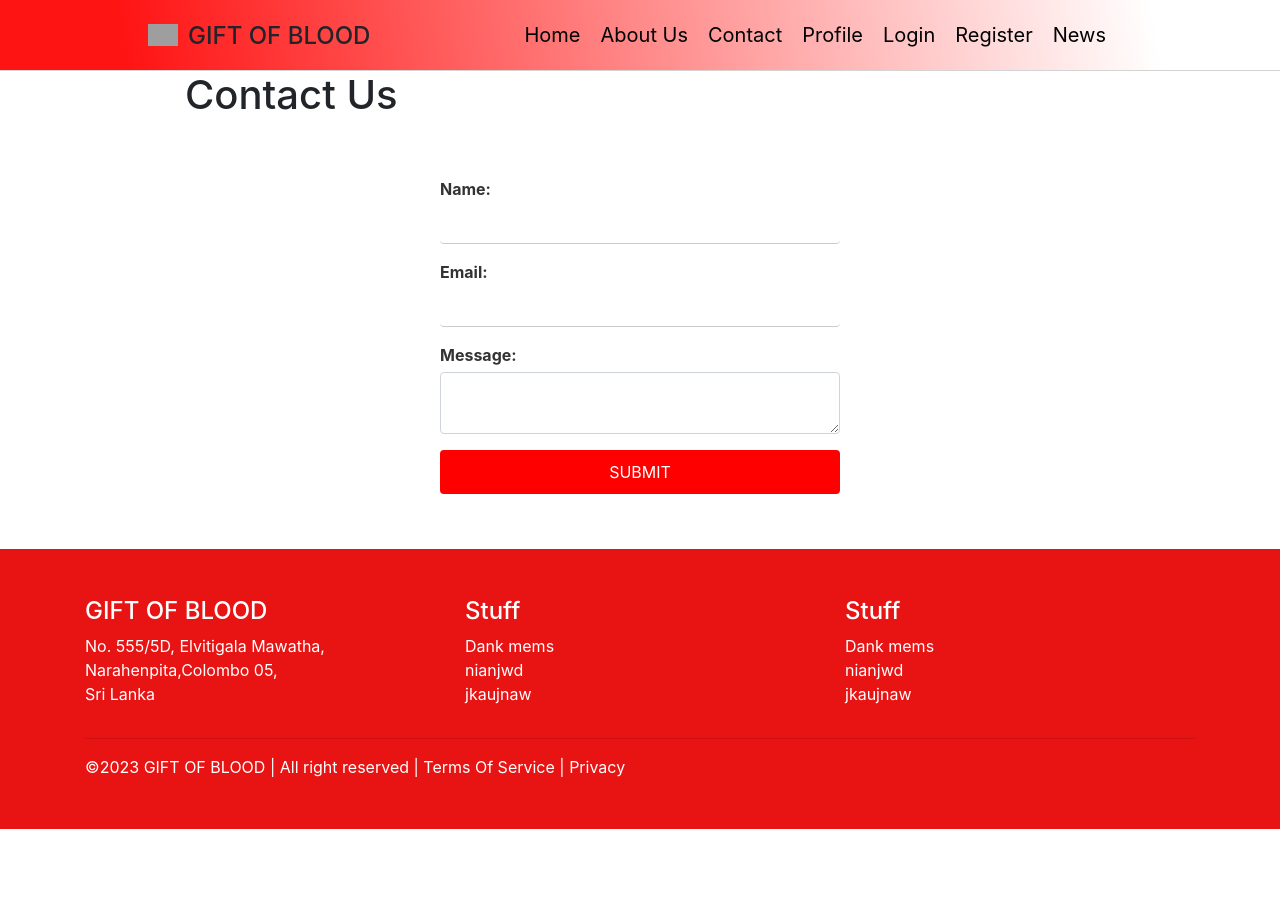
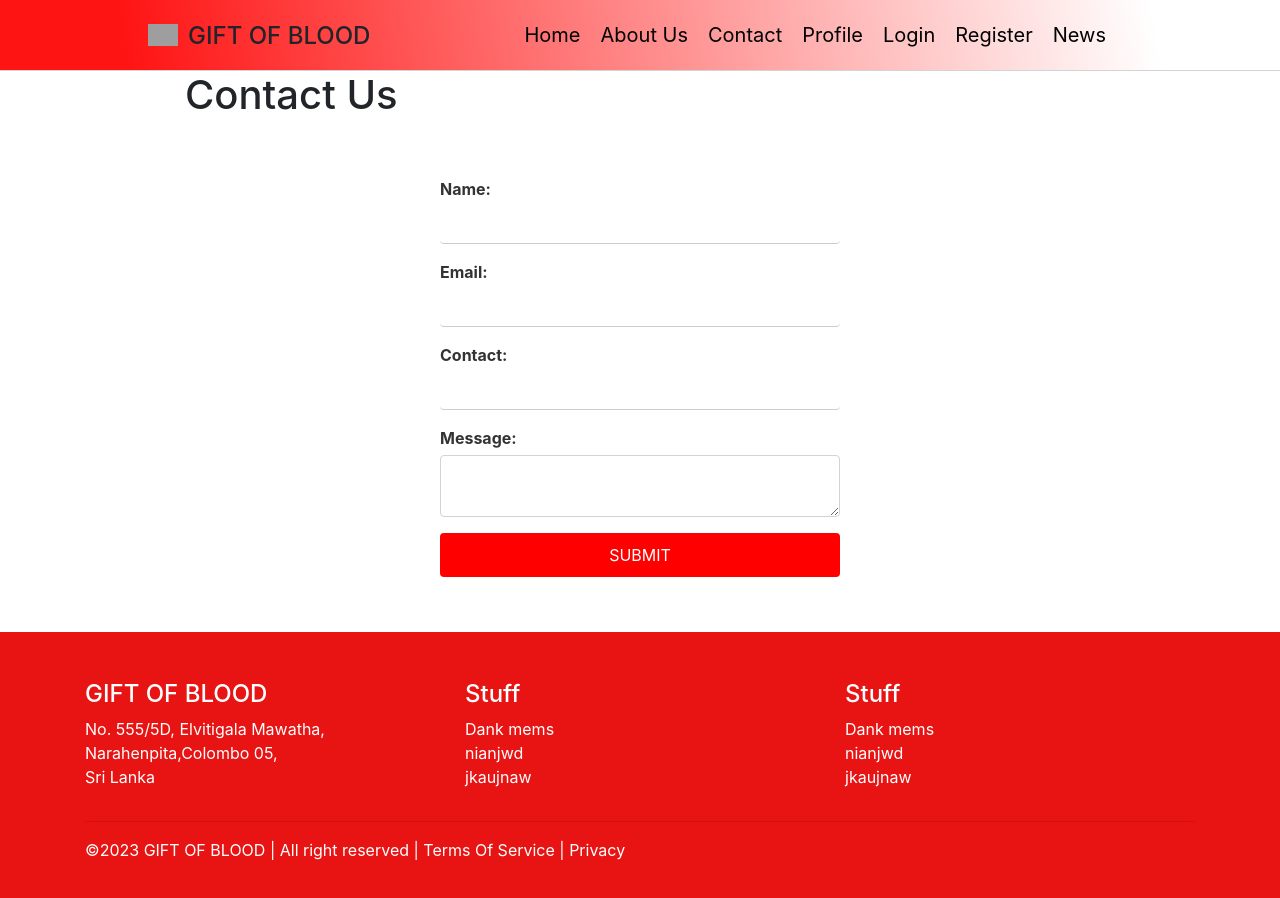
Before and after one commit to induwaraRBS/GiftofBlood-FE-, a React (Create React App) app: page /contact in a window 1280 px wide. Shown: the top 898 px of the page. Before the commit the page ends 829 px from the top, so only its background shows below. Built offline with nearby package versions, Linux system fonts and the light colour scheme; grey boxes are pictures that could not be loaded.

Commit message:
newly added contact

```diff
--- a/src/Pages/Contact/Contact.js
+++ b/src/Pages/Contact/Contact.js
@@ -7,10 +7,11 @@ function Contact() {
   const[name,setName]=useState('');
   const[email,setEmail]=useState('');
   const[message,setMessage]=useState('');
+  const[contact,setContact]=useState('');
 
   const handleSubmit = (e) =>{
     e.preventDefault();
-    console.log(`Name: ${name}, Email: ${email}, Message: ${message}`);
+    console.log(`Name: ${name}, Email: ${email}, Message: ${message},Contact:${contact}`);
     // Add code to send form data to server or handle form submission here
   };
 
@@ -30,6 +31,10 @@ function Contact() {
               <Input type="email" id="email" name="email" required value={email} onChange={(e) => setEmail(e.target.value)} />
             </FormGroup>
             <FormGroup>
+              <Label for="contact">Contact:</Label>
+              <Input type="text" id="contact" name="contact" required value={contact} onChange={(e) => setContact(e.target.value)} />
+            </FormGroup>
+            <FormGroup>
               <Label for="message">Message:</Label>
               <Input type="textarea" id="message" name="message" required value={message} onChange={(e) => setMessage(e.target.value)} />
             </FormGroup>
```
